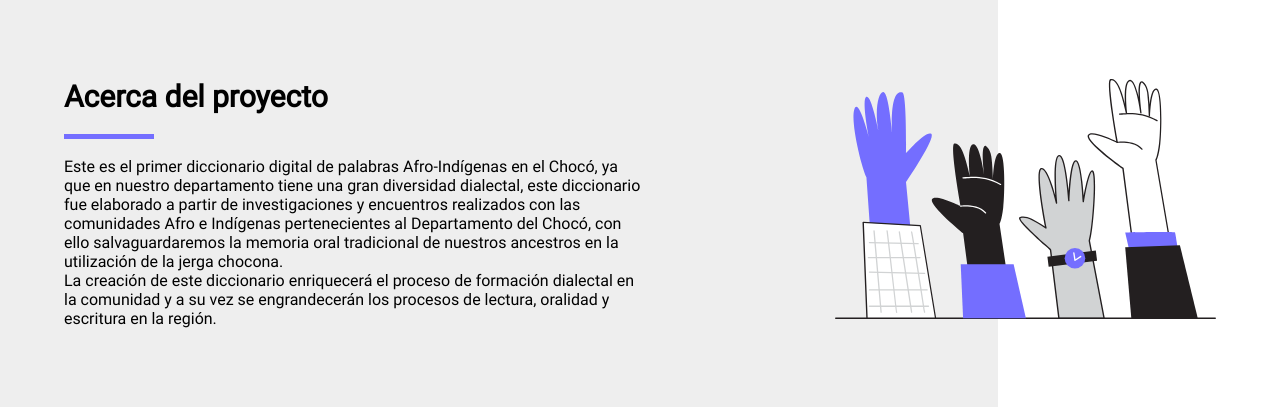
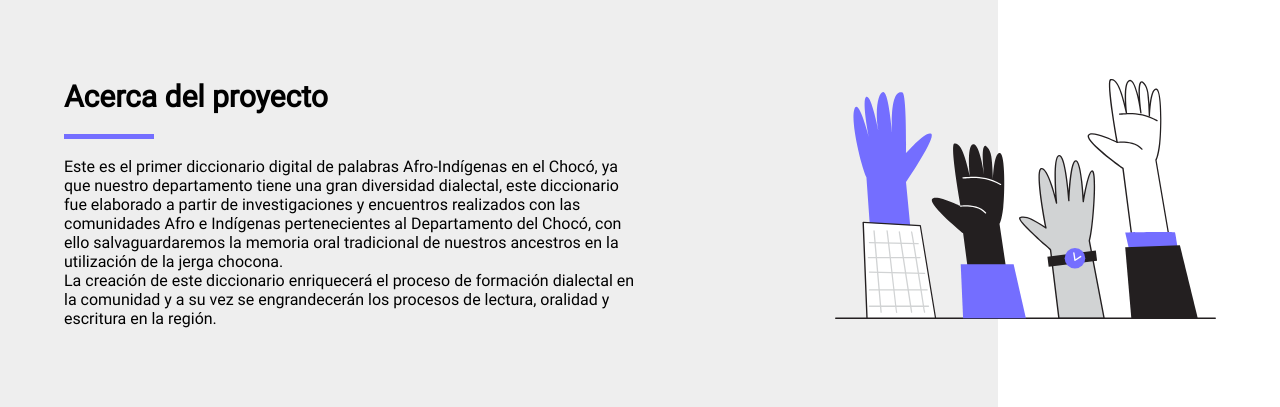
Before and after one commit to efraboom/portavoz_chocoano, a Django app: page /acerca-de in a window 1280 px wide. Shown: the part 417-824 px from the top of the page. Run offline with Django 3.2, Linux system fonts and the light colour scheme.

Commit message:
Ortografia corregida

```diff
--- a/portavoz/templates/acerca_de.html
+++ b/portavoz/templates/acerca_de.html
@@ -19,7 +19,7 @@
                 <h2 class="acerca__titulo">Acerca del proyecto</h2>
                 <siapan class="acerca__titulo--estilo"></siapan>
 
-                <p class="acerca__parrafo">Este es el primer diccionario digital de palabras Afro-Indígenas en el Chocó, ya que en nuestro departamento tiene una gran diversidad dialectal, este diccionario fue elaborado a partir de investigaciones y encuentros realizados con las comunidades Afro e Indígenas pertenecientes al Departamento del Chocó, con ello salvaguardaremos la memoria oral tradicional de nuestros ancestros en la utilización de la jerga chocona. <br>
+                <p class="acerca__parrafo">Este es el primer diccionario digital de palabras Afro-Indígenas en el Chocó, ya que nuestro departamento tiene una gran diversidad dialectal, este diccionario fue elaborado a partir de investigaciones y encuentros realizados con las comunidades Afro e Indígenas pertenecientes al Departamento del Chocó, con ello salvaguardaremos la memoria oral tradicional de nuestros ancestros en la utilización de la jerga chocona. <br>
                 La creación de este diccionario enriquecerá el proceso de formación dialectal en la comunidad y a su vez se engrandecerán los procesos de lectura, oralidad y escritura en la región.</p>
             </section>
 
```
